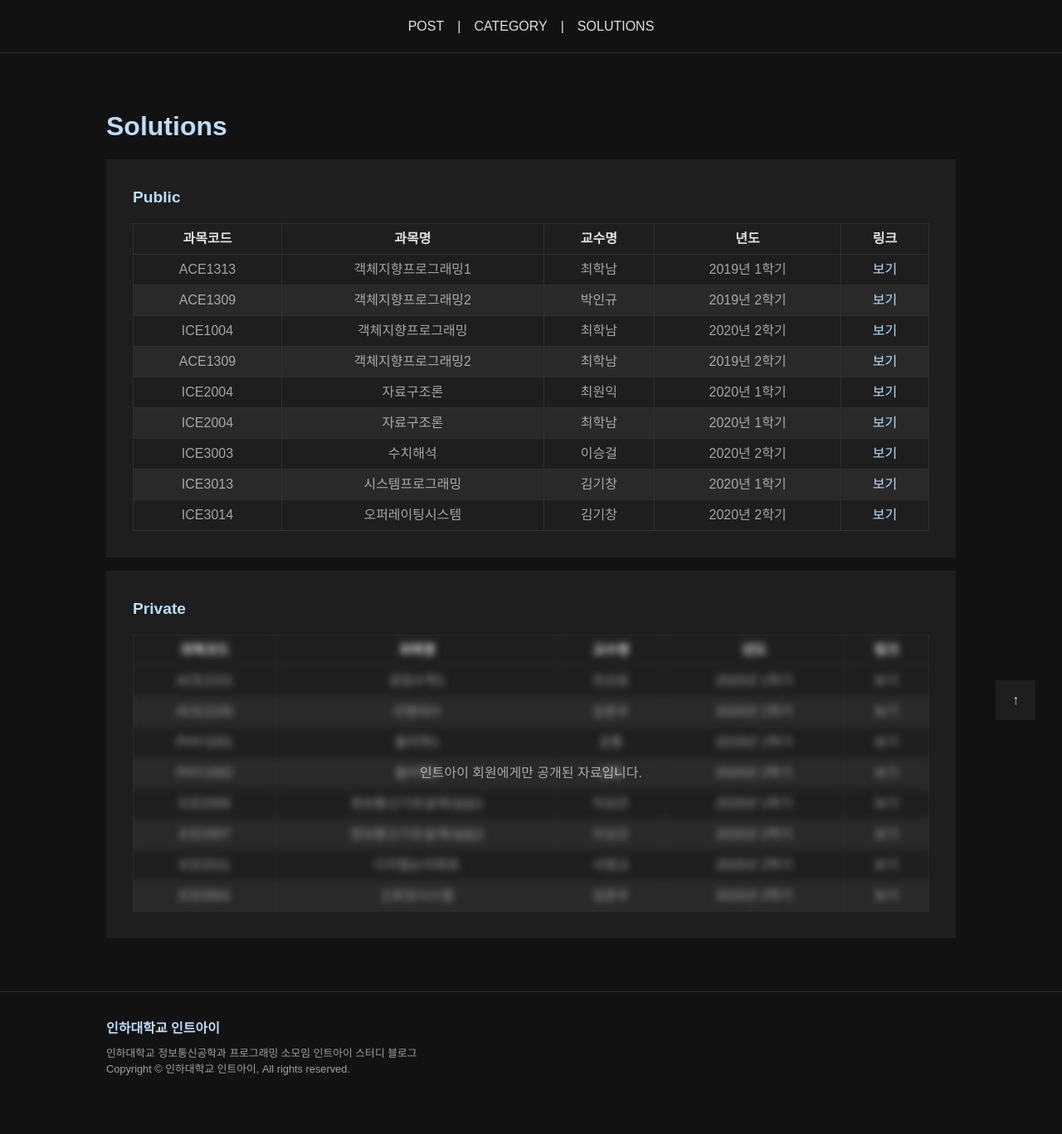
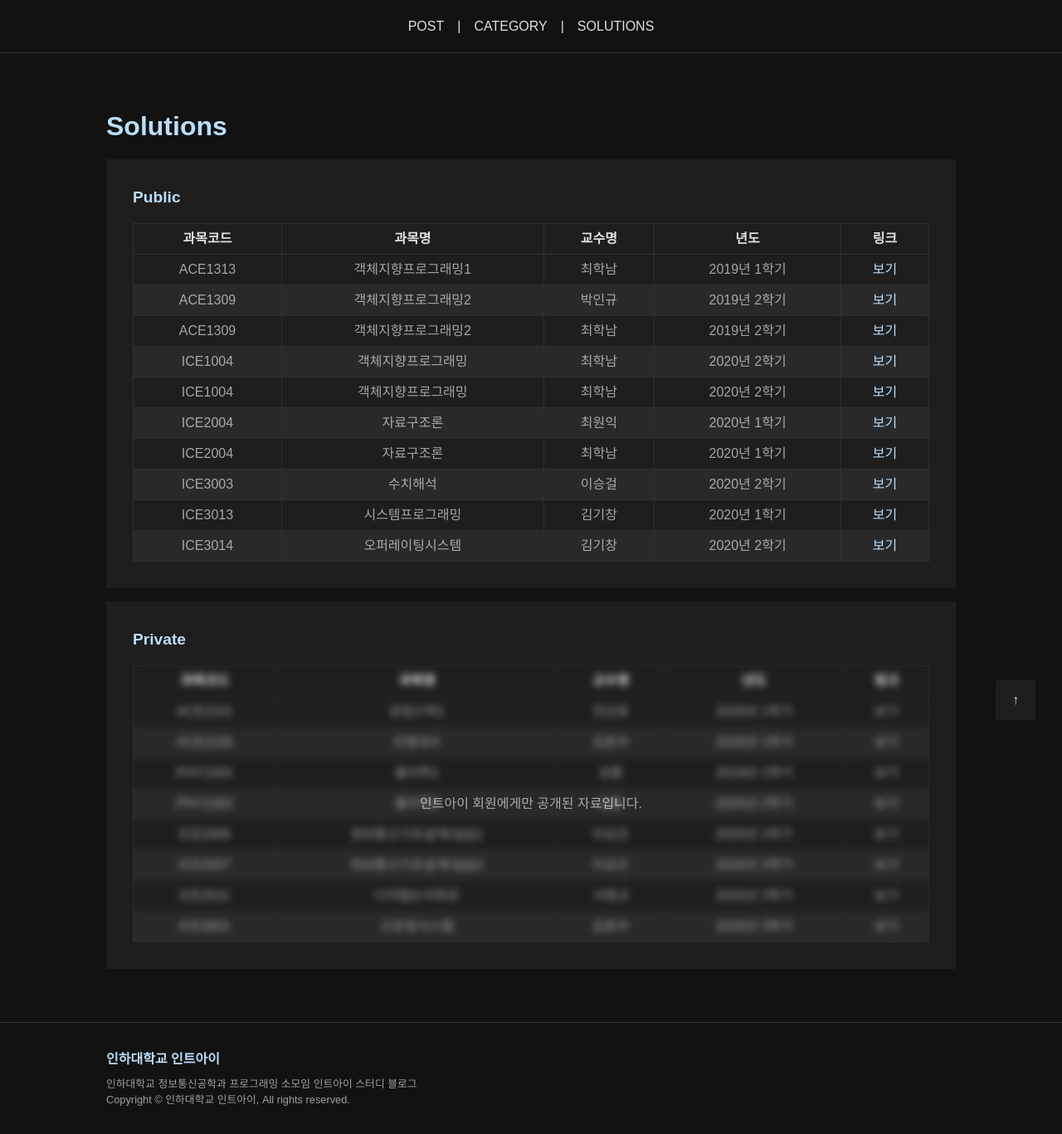
Before and after one commit to int-i/int-i.github.io, a Jekyll site: the page built from solutions.html, in a window 1280 px wide. Shown: the whole page at 83% size. Built offline with Jekyll 4.4.1, drawn with Linux system fonts in a browser that asks for light colours; some web fonts are replaced; before the commit the page ends 1330 px from its top, so only the background shows below that.

Commit message:
Update solutions.yml

```diff
--- a/_data/solutions.yml
+++ b/_data/solutions.yml
@@ -10,17 +10,23 @@
   semester: 2019년 2학기
   link: https://github.com/int-i/ACE1309/blob/master/a01/README.md
 
+- id: ACE1309
+  name: 객체지향프로그래밍2
+  professor: 최학남
+  semester: 2019년 2학기
+  link: https://github.com/int-i/ACE1309/blob/master/psj/README.md
+
 - id: ICE1004
   name: 객체지향프로그래밍
   professor: 최학남
   semester: 2020년 2학기
   link: https://github.com/int-i/ICE1004/blob/master/a01/README.md
 
-- id: ACE1309
-  name: 객체지향프로그래밍2
+- id: ICE1004
+  name: 객체지향프로그래밍
   professor: 최학남
-  semester: 2019년 2학기
-  link: https://github.com/int-i/ACE1309/blob/master/psj/README.md
+  semester: 2020년 2학기
+  link: https://github.com/MingyeomKim/ICE1004
 
 - id: ICE2004
   name: 자료구조론
```
